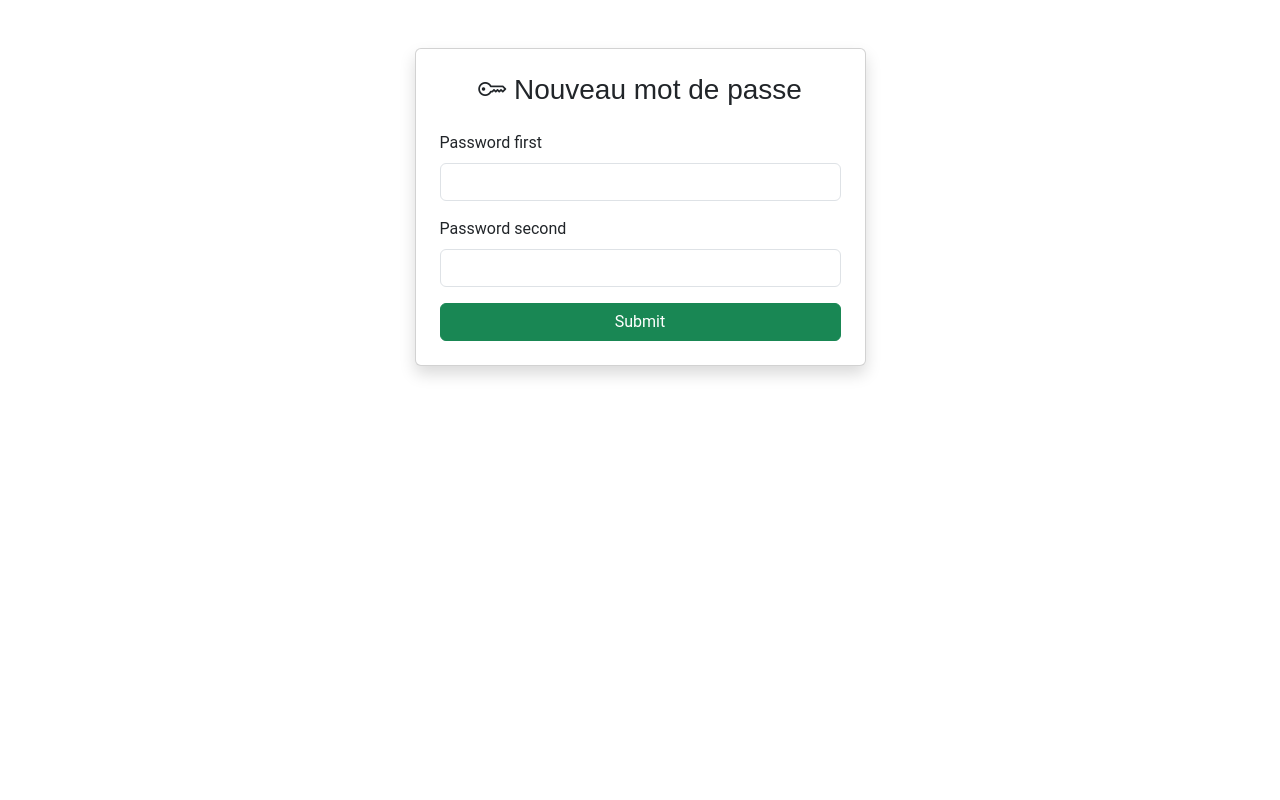
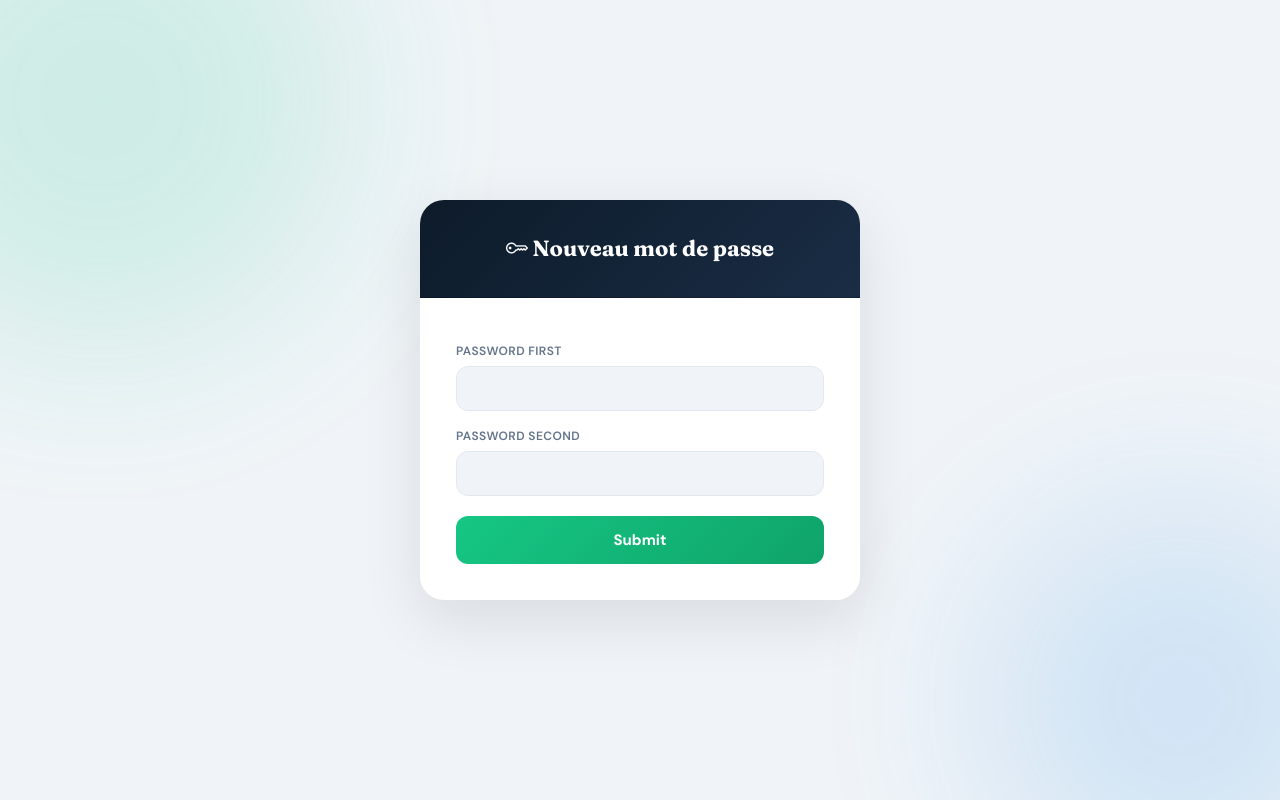
Before and after one commit to HayderBA/pi_dev_symfony, a Symfony app: template templates/reset_password/reset.html.twig in a window 1280 px wide. Run offline with Twig, Linux system fonts and the light colour scheme; the template is opened without the code that fills it, so the values that code supplies are empty; form fields are guessed from the names that the template uses; some libraries are stand-ins or nearby versions.

Commit message:
feature : reset password / email

```diff
--- a/templates/reset_password/reset.html.twig
+++ b/templates/reset_password/reset.html.twig
@@ -2,38 +2,107 @@
 
 {% block title %}Nouveau mot de passe{% endblock %}
 
+{% block stylesheets %}
+{{ parent() }}
+<link href="https://cdn.jsdelivr.net/npm/bootstrap-icons@1.11.3/font/bootstrap-icons.min.css" rel="stylesheet">
+<link href="https://fonts.googleapis.com/css2?family=DM+Sans:wght@300;400;500;600;700&family=Fraunces:wght@600;700&display=swap" rel="stylesheet">
+<style>
+:root {
+  --green: #16c784; --green-dark: #0fa36a;
+  --border: #e2e8f0; --muted: #64748b;
+  --text: #1a2332; --body-bg: #f0f4f8;
+}
+*, *::before, *::after { box-sizing: border-box; margin: 0; padding: 0; }
+body {
+  font-family: 'DM Sans', sans-serif;
+  background: var(--body-bg);
+  min-height: 100vh;
+  display: flex; align-items: center; justify-content: center;
+}
+body::before {
+  content: ''; position: fixed;
+  width: 500px; height: 500px;
+  background: var(--green); border-radius: 50%;
+  filter: blur(90px); opacity: .15;
+  top: -150px; left: -150px; pointer-events: none; z-index: 0;
+}
+body::after {
+  content: ''; position: fixed;
+  width: 400px; height: 400px;
+  background: #1e88e5; border-radius: 50%;
+  filter: blur(90px); opacity: .15;
+  bottom: -100px; right: -100px; pointer-events: none; z-index: 0;
+}
+.card {
+  position: relative; z-index: 1;
+  background: #fff; border-radius: 24px;
+  box-shadow: 0 20px 60px rgba(0,0,0,.10);
+  width: 100%; max-width: 440px;
+  overflow: hidden; border: none;
+}
+.card-header {
+  background: linear-gradient(135deg, #0d1b2a, #1a2d45);
+  color: #fff; font-family: 'Fraunces', serif;
+  font-size: 22px; font-weight: 700;
+  text-align: center; padding: 32px 40px;
+}
+.card-body { padding: 28px 36px 36px; }
+label {
+  font-size: 12px !important; font-weight: 600 !important;
+  color: var(--muted) !important; text-transform: uppercase;
+  letter-spacing: .4px; margin-bottom: 6px !important;
+  display: block; margin-top: 16px;
+}
+.form-control {
+  width: 100%; padding: 11px 14px;
+  border: 1.5px solid var(--border); border-radius: 12px;
+  font-size: 14px; font-family: 'DM Sans', sans-serif;
+  background: var(--body-bg); color: var(--text);
+  outline: none; transition: border-color .2s, box-shadow .2s;
+}
+.form-control:focus {
+  border-color: var(--green); background: #fff;
+  box-shadow: 0 0 0 3px rgba(22,199,132,.12);
+}
+.btn-success {
+  width: 100%; margin-top: 20px; padding: 13px;
+  background: linear-gradient(135deg, var(--green), var(--green-dark));
+  border: none; border-radius: 12px;
+  color: #fff; font-size: 15px; font-weight: 700;
+  font-family: 'DM Sans', sans-serif;
+  cursor: pointer; transition: all .25s; display: block;
+}
+.btn-success:hover {
+  transform: translateY(-2px);
+  box-shadow: 0 8px 24px rgba(22,199,132,.4);
+}
+.alert-danger { background: #fef2f2; border: 1px solid #fecaca; color: #dc2626; border-radius: 10px; padding: 12px 16px; font-size: 13.5px; margin-bottom: 16px; }
+</style>
+{% endblock %}
+
 {% block body %}
-<div class="container mt-5">
-    <div class="row justify-content-center">
-        <div class="col-md-5">
-            <div class="card shadow">
-                <div class="card-body p-4">
-                    <h3 class="card-title text-center mb-4">
+<div class="card">
+    <div class="card-header">
         <i class="bi bi-key"></i> Nouveau mot de passe
-                    </h3>
-
+    </div>
+    <div class="card-body">
         {% for message in app.flashes('error') %}
             <div class="alert alert-danger">{{ message }}</div>
         {% endfor %}
 
         {{ form_start(form, {'attr': {'novalidate': 'novalidate'}}) }}
-                        <div class="mb-3">
+            <div>
                 {{ form_label(form.password.first) }}
                 {{ form_widget(form.password.first, {'attr': {'class': 'form-control'}}) }}
                 {{ form_errors(form.password.first) }}
             </div>
-                        <div class="mb-3">
+            <div>
                 {{ form_label(form.password.second) }}
                 {{ form_widget(form.password.second, {'attr': {'class': 'form-control'}}) }}
                 {{ form_errors(form.password.second) }}
             </div>
-                        <div class="d-grid">
-                            {{ form_widget(form.submit, {'attr': {'class': 'btn btn-success'}}) }}
-                        </div>
+            {{ form_widget(form.submit, {'attr': {'class': 'btn-success'}}) }}
         {{ form_end(form) }}
     </div>
 </div>
-        </div>
-    </div>
-</div>
 {% endblock %}
```
Also changed, not shown: src/Repository/ResetPasswordTokenRepository.php (+10 -24 lines), templates/emails/reset_password.html.twig (+20 -16 lines), templates/emails/reset_password_confirm.html.twig (+21 -11 lines), templates/reset_password/request.html.twig (+93 -18 lines), 3 other files. Lines whose indentation alone changed are shown as unchanged.
